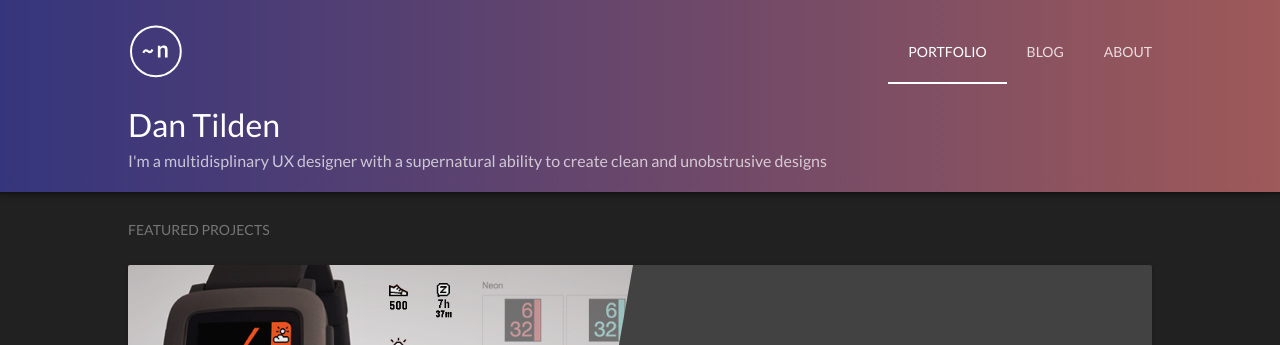
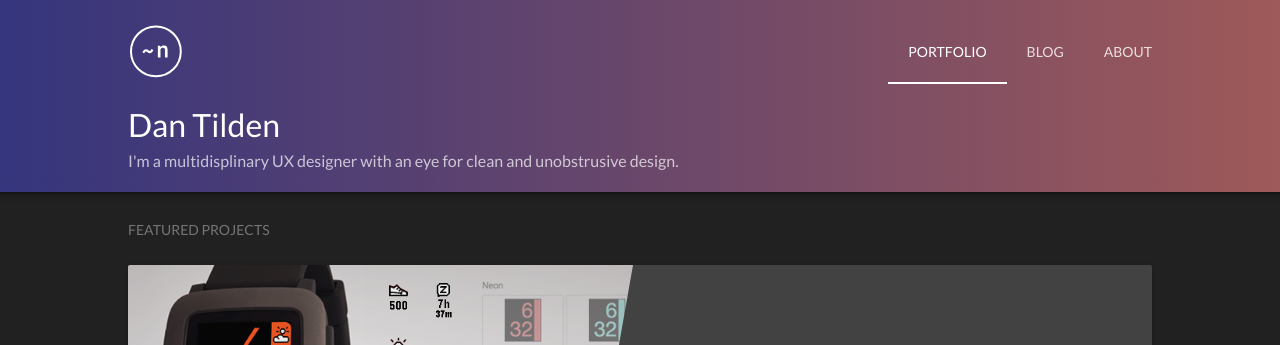
Before and after one commit to tilden/tilden.github.io, a Jekyll site: the page built from index.html, in a window 1280 px wide. Shown: the top 345 px of the page. Built offline with Jekyll 4.4.1, drawn with Linux system fonts in a browser that asks for light colours; nearby versions of some CDN libraries.

Commit message:
Header tweaks

```diff
--- a/blog.html
+++ b/blog.html
@@ -4,7 +4,7 @@ section: blog
 is_top_level: true
 browser_title: "Dan Tilden: Blog"
 title: "Blog"
-banner_photo: "/images/sunset1.jpg"
+banner_photo: "/images/pebbles2.jpg"
 top_bar_color: "#35357d"
 top_bar_color2: "#9e5959"
 
--- a/index.html
+++ b/index.html
@@ -5,7 +5,7 @@ is_top_level: true
 browser_title: "Dan Tilden: UX Designer"
 title: "Dan Tilden"
 subtitle: >
-          I'm a multidisplinary UX designer with a supernatural ability to create clean and unobstrusive designs
+          I'm a multidisplinary UX designer with an eye for clean and unobstrusive design.
 top_bar_color: "#35357d"
 top_bar_color2: "#9e5959"
 ---
```
Also changed, not shown: about.md (+1 -1 lines).
